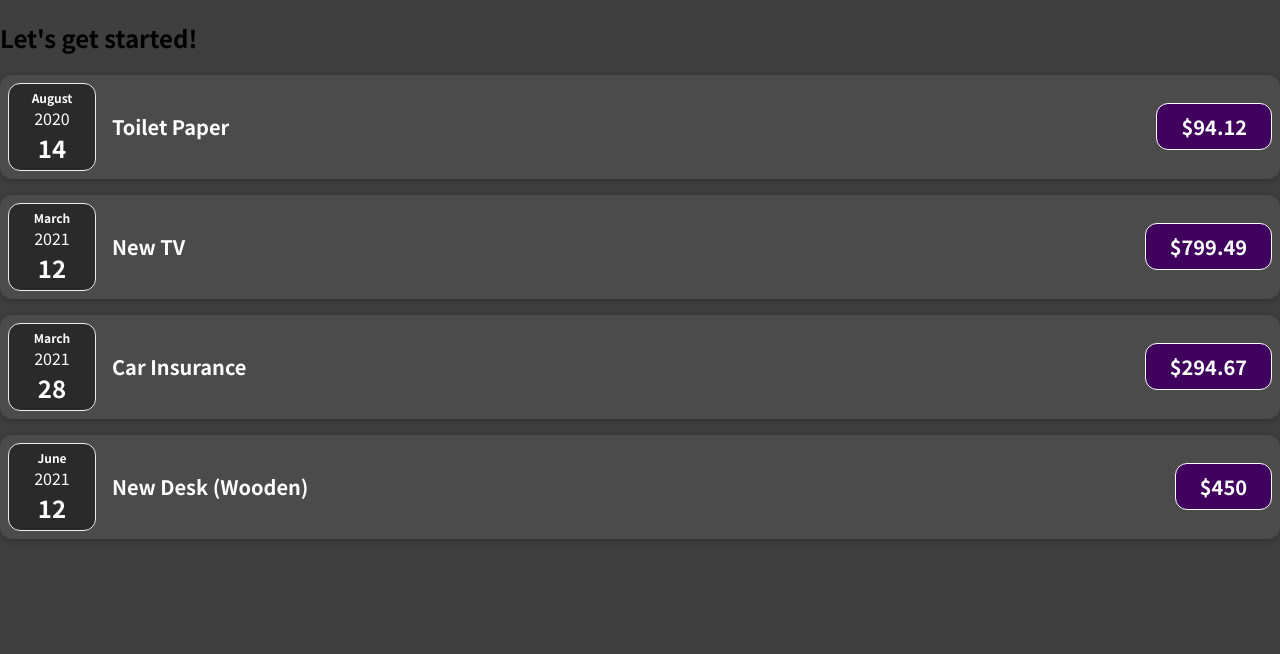
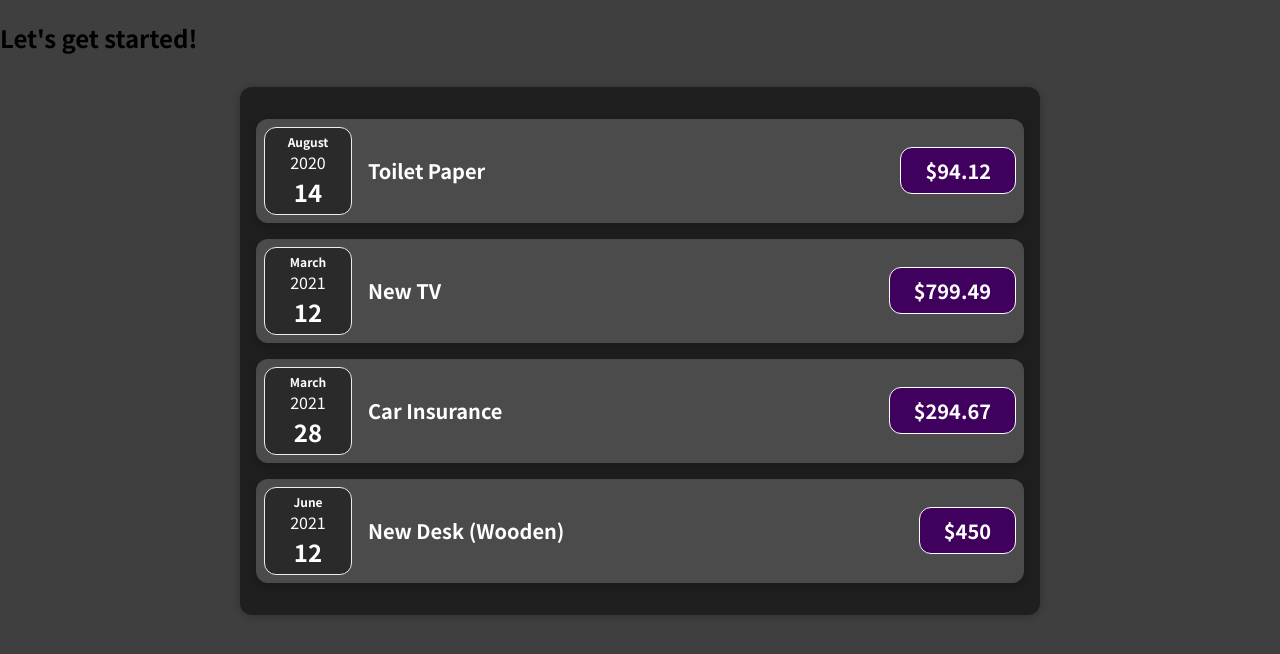
Before and after one commit to babyazalea/react-complete-guide2, a JavaScript app: page / in a window 1280 px wide. Shown: the top 654 px of the page. Built offline with nearby package versions, Linux system fonts and the light colour scheme.

Commit message:
added component

```diff
--- a/src/App.js
+++ b/src/App.js
@@ -1,4 +1,4 @@
-import ExpenseItem from "./components/ExpenseItem";
+import Expenses from "./components/Expenses";
 
 function App() {
   const expenses = [
@@ -26,16 +26,7 @@ function App() {
   return (
     <div>
       <h2>Let's get started!</h2>
-      {expenses.map((expense) => {
-        return (
-          <ExpenseItem
-            key={expense.id}
-            title={expense.title}
-            amount={expense.amount}
-            date={expense.date}
-          />
-        );
-      })}
+      <Expenses expenses={expenses} />
     </div>
   );
 }
--- /dev/null
+++ b/src/components/Expenses.css
@@ -0,0 +1,9 @@
+.expenses {
+  padding: 1rem;
+  background-color: rgb(31, 31, 31);
+  margin: 2rem auto;
+  width: 50rem;
+  max-width: 95%;
+  border-radius: 12px;
+  box-shadow: 0 1px 8px rgba(0, 0, 0, 0.25);
+}
--- /dev/null
+++ b/src/components/Expenses.js
@@ -0,0 +1,22 @@
+import ExpenseItem from "./ExpenseItem";
+
+import "./Expenses.css";
+
+function Expenses(props) {
+  return (
+    <div className="expenses">
+      {props.expenses.map((expense) => {
+        return (
+          <ExpenseItem
+            key={expense.id}
+            title={expense.title}
+            amount={expense.amount}
+            date={expense.date}
+          />
+        );
+      })}
+    </div>
+  );
+}
+
+export default Expenses;
```
Also changed, not shown: 1 other file (tests, documents, lock files or other folders).
